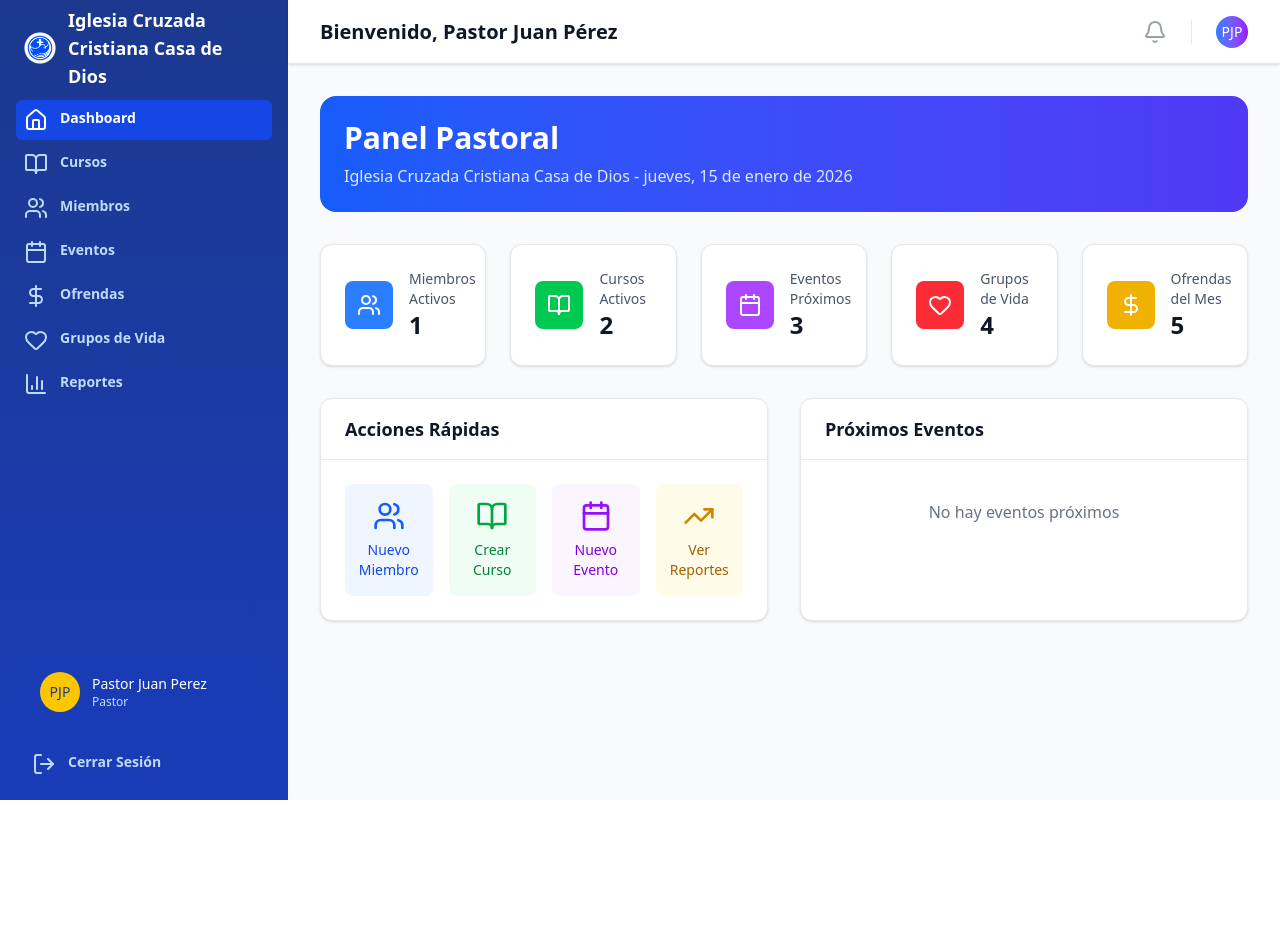
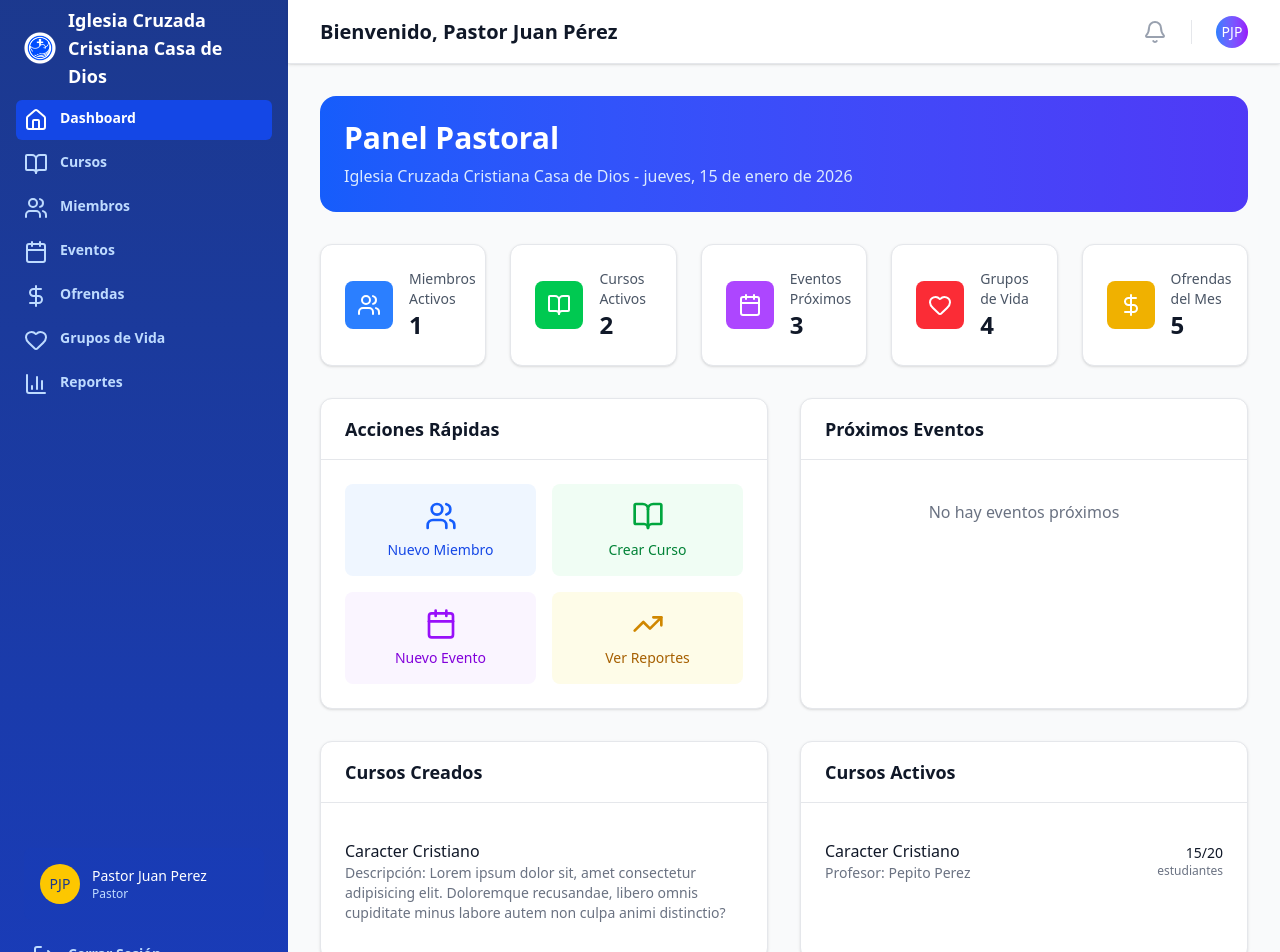
Before and after one commit to Sebastian14Vidales/church-app-ICC, a React (Vite) app in the folder frontend/: page / in a window 1280 px wide. Shown: the top 952 px of the page. Before the commit the page ends 800 px from the top, so only its background shows below. Built offline with nearby package versions, Linux system fonts and the light colour scheme.

Commit message:
Refactor Dashboard layout; add quick action buttons and display for active courses

```diff
--- a/frontend/src/pages/Dashboard.tsx
+++ b/frontend/src/pages/Dashboard.tsx
@@ -55,21 +55,21 @@ export default function Dashboard() {
             <h3 className="text-lg font-semibold text-gray-900">Acciones Rápidas</h3>
           </div>
           <div className="p-6">
-            <div className="grid grid-cols-2 sm:grid-cols-4 gap-4">
+            <div className="grid grid-cols-2  gap-4">
               <>
-                <button className="flex flex-col items-center p-4 bg-blue-50 rounded-lg hover:bg-blue-100 transition-colors">
+                <button className="cursor-pointer flex flex-col items-center p-4 bg-blue-50 rounded-lg hover:bg-blue-100 transition-colors">
                   <Users className="h-8 w-8 text-blue-600 mb-2" />
                   <span className="text-sm font-medium text-blue-700">Nuevo Miembro</span>
                 </button>
-                <button className="flex flex-col items-center p-4 bg-green-50 rounded-lg hover:bg-green-100 transition-colors">
+                <button className="cursor-pointer flex flex-col items-center p-4 bg-green-50 rounded-lg hover:bg-green-100 transition-colors">
                   <BookOpen className="h-8 w-8 text-green-600 mb-2" />
                   <span className="text-sm font-medium text-green-700">Crear Curso</span>
                 </button>
-                <button className="flex flex-col items-center p-4 bg-purple-50 rounded-lg hover:bg-purple-100 transition-colors">
+                <button className="cursor-pointer flex flex-col items-center p-4 bg-purple-50 rounded-lg hover:bg-purple-100 transition-colors">
                   <Calendar className="h-8 w-8 text-purple-600 mb-2" />
                   <span className="text-sm font-medium text-purple-700">Nuevo Evento</span>
                 </button>
-                <button className="flex flex-col items-center p-4 bg-yellow-50 rounded-lg hover:bg-yellow-100 transition-colors">
+                <button className="cursor-pointer flex flex-col items-center p-4 bg-yellow-50 rounded-lg hover:bg-yellow-100 transition-colors">
                   <TrendingUp className="h-8 w-8 text-yellow-600 mb-2" />
                   <span className="text-sm font-medium text-yellow-700">Ver Reportes</span>
                 </button>
@@ -87,6 +87,47 @@ export default function Dashboard() {
             <p className="text-gray-500 text-center py-4">No hay eventos próximos</p>
           </div>
         </div>
+        <div className="grid gap-8">
+          {/* Active Courses */}
+          <div className="bg-white shadow-sm rounded-xl border border-gray-200">
+            <div className="px-6 py-4 border-b border-gray-200">
+              <h3 className="text-lg font-semibold text-gray-900">Cursos Creados</h3>
+            </div>
+            <div className="p-6">
+                <div className="flex items-center justify-between py-3 border-b border-gray-100 last:border-b-0">
+                  <div>
+                    <p className="font-medium text-gray-900">Caracter Cristiano</p>
+                    <p className="text-sm text-gray-500">Descripción: Lorem ipsum dolor sit, amet consectetur adipisicing elit. Doloremque recusandae, libero omnis cupiditate minus labore autem non culpa animi distinctio?</p>
+                  </div>
+
+                </div>
+            </div>
+          </div>
+        </div>
+        <div className="grid gap-8">
+          {/* Active Courses */}
+          <div className="bg-white shadow-sm rounded-xl border border-gray-200">
+            <div className="px-6 py-4 border-b border-gray-200">
+              <h3 className="text-lg font-semibold text-gray-900">Cursos Activos</h3>
+            </div>
+            <div className="p-6">
+                <div className="flex items-center justify-between py-3 border-b border-gray-100 last:border-b-0">
+                  <div>
+                    <p className="font-medium text-gray-900">Caracter Cristiano</p>
+                    <p className="text-sm text-gray-500">Profesor: Pepito Perez</p>
+                  </div>
+                  <div className="text-right">
+                    <p className="text-sm font-medium text-gray-900">
+                      15/20
+                    </p>
+                    <p className="text-xs text-gray-500">estudiantes</p>
+                  </div>
+                </div>
+            </div>
+          </div>
+        </div>
+
+        {/* Recent Activity */}
       </div>
     </div>
   )
```
